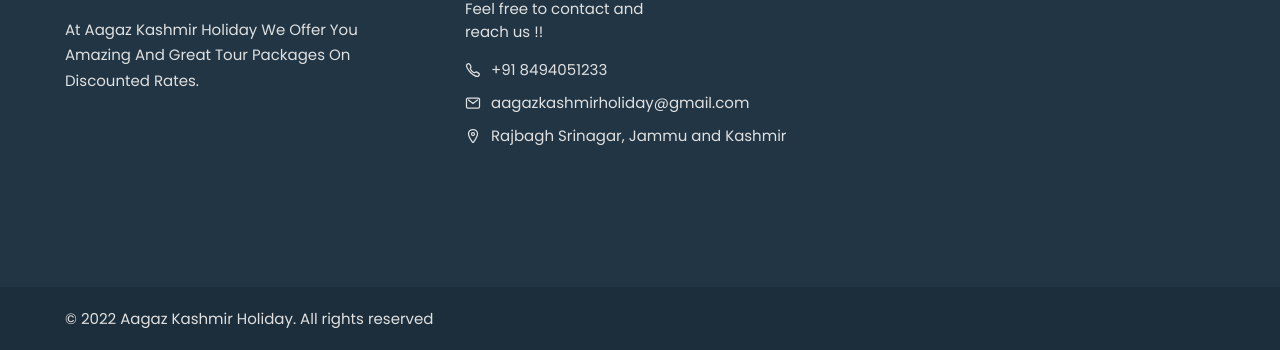
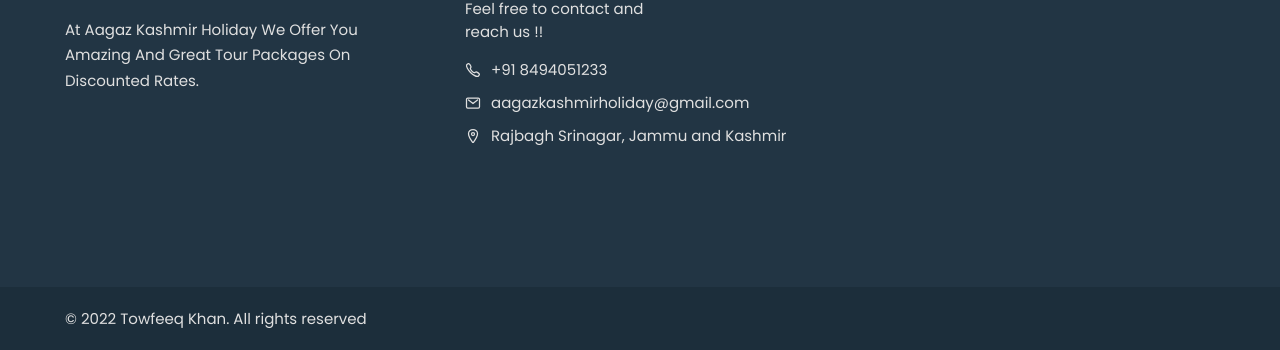
Before and after one commit to towfeeqkhan/towfeeqkhan.github.io, a plain HTML site: page index.html in a window 1280 px wide. Shown: the part 5166-5516 px from the top of the page. Drawn offline with nearby package versions, Linux system fonts and the light colour scheme.

Commit message:
copyright

```diff
--- a/index.html
+++ b/index.html
@@ -897,7 +897,7 @@
       <div class="container">
 
         <p class="copyright">
-          &copy; 2022 <a href="">Aagaz Kashmir Holiday</a>. All rights reserved
+          &copy; 2022 <a href="">Towfeeq Khan</a>. All rights reserved
         </p>
 
         <!-- <ul class="footer-bottom-list">
```
